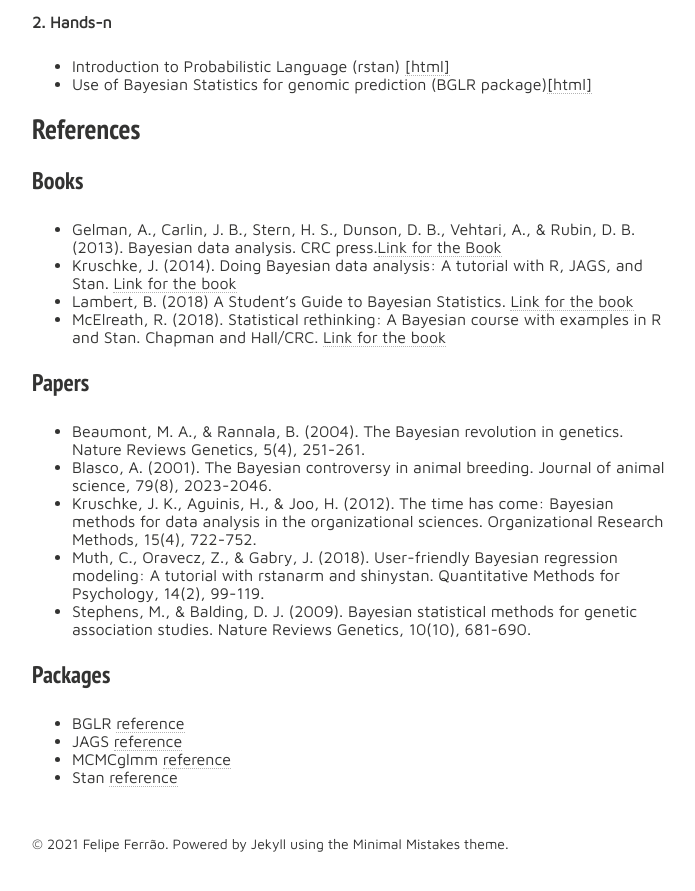
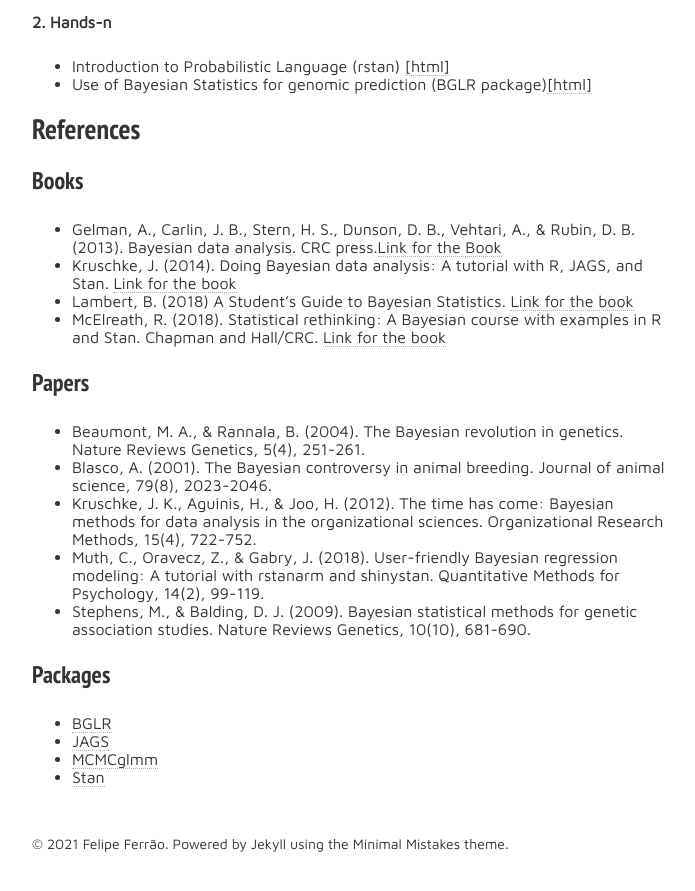
Before and after one commit to lfelipe-ferrao/lfelipe-ferrao.github.io, a Jekyll site: the page built from class/Bayesian/index.md, in a window 1280 px wide and 900 px high, scrolled down 1268 px. Shown: the top 891 px of the window, without its empty margins (288-983 px from the left). Built offline with Jekyll 4.4.1, drawn with Linux system fonts in a browser that asks for light colours; nearby versions of some CDN libraries; our own code applies the rules of GitHub Pages for plain Markdown files.

Commit message:
Update index.md

```diff
--- a/class/Bayesian/index.md
+++ b/class/Bayesian/index.md
@@ -54,7 +54,7 @@ It is an attempt to organize and make available to any student the class notes u
 - Stephens, M., & Balding, D. J. (2009). Bayesian statistical methods for genetic association studies. Nature Reviews Genetics, 10(10), 681-690.
 
 ### Packages
-- BGLR [reference](https://github.com/gdlc/BGLR-R)
-- JAGS [reference](https://mcmc-jags.sourceforge.io/)
-- MCMCglmm [reference](https://cran.r-project.org/web/packages/MCMCglmm/index.html)
-- Stan [reference](https://mc-stan.org/users/documentation/)
+- [BGLR](https://github.com/gdlc/BGLR-R)
+- [JAGS](https://mcmc-jags.sourceforge.io/)
+- [MCMCglmm](https://cran.r-project.org/web/packages/MCMCglmm/index.html)
+- [Stan](https://mc-stan.org/users/documentation/)
```
